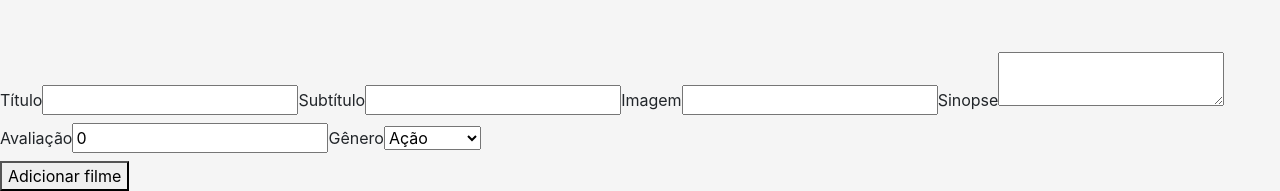
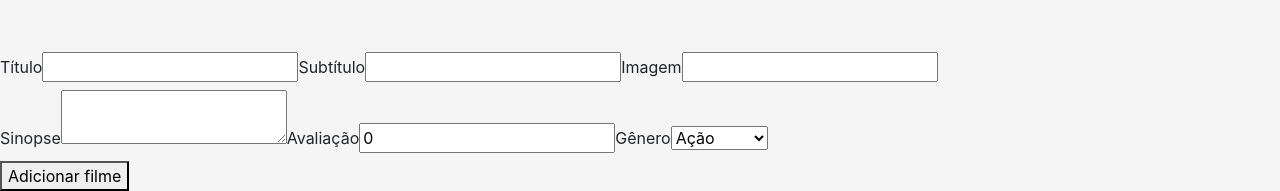
Before and after one commit to AndersonSilva94/project-movie-cards-library-stateful, a React (Create React App) app: page / in a window 1280 px wide. Shown: the part 1608-1799 px from the top of the page. Built offline with nearby package versions, Linux system fonts and the light colour scheme.

Commit message:
refactor: :art: Create divs to encapsulate components

```diff
--- a/src/components/AddMovie.jsx
+++ b/src/components/AddMovie.jsx
@@ -38,19 +38,23 @@ class AddMovie extends React.Component {
   render() {
     const { subtitle, title, imagePath, storyline, rating, genre } = this.state;
     return (
-      <>
+      <div className="add-movie-area">
         <form data-testid="add-movie-form">
+          <div>
             <TitleInput value={ title } onChange={ this.handleChange } />
             <SubtitleInput value={ subtitle } onChange={ this.handleChange } />
             <ImageInput value={ imagePath } onChange={ this.handleChange } />
+          </div>
+          <div>
             <StorylineInput value={ storyline } onChange={ this.handleChange } />
             <RatingInput value={ rating } onChange={ this.handleChange } />
             <GenreInput value={ genre } onChange={ this.handleChange } />
+          </div>
         </form>
         <button type="submit" data-testid="send-button" onClick={ this.handleClick }>
           Adicionar filme
         </button>
-      </>
+      </div>
     );
   }
 }
```
Lines whose indentation alone changed are shown as unchanged.
